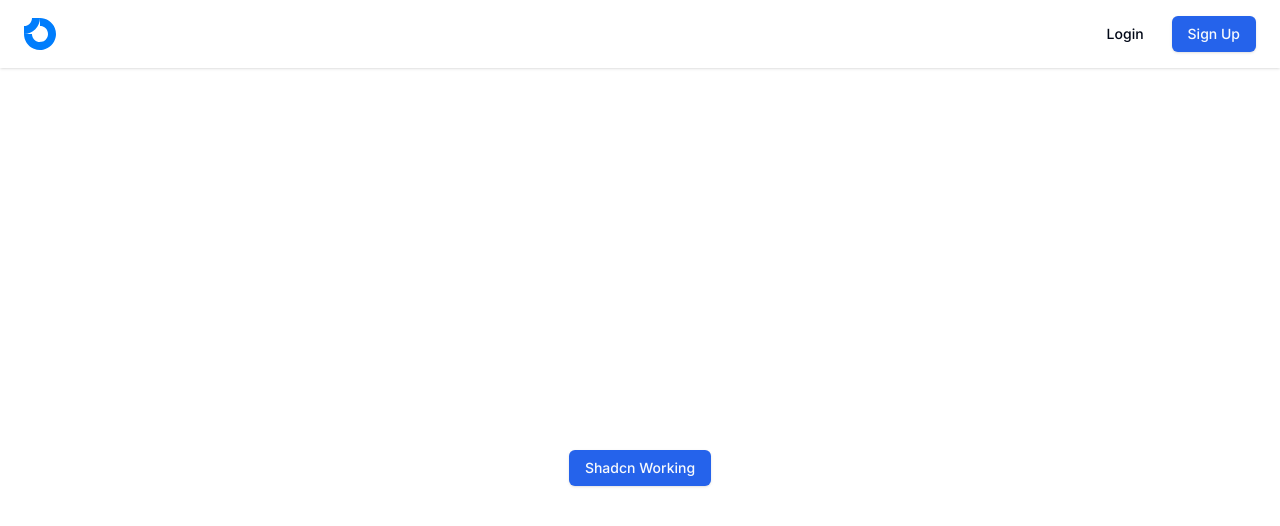
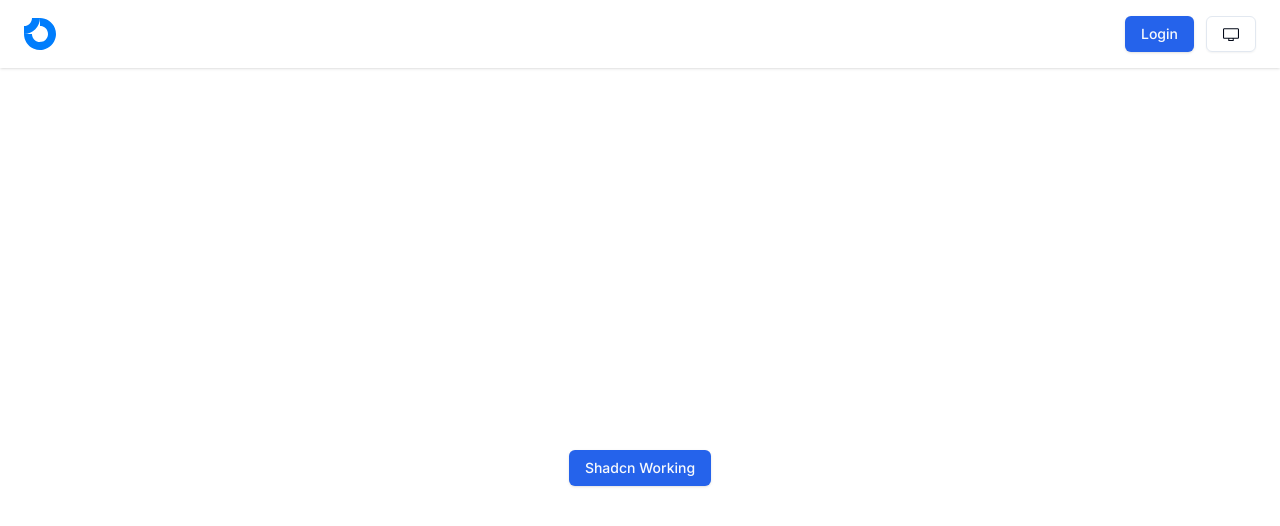
Before and after one commit to Elalfy74/hotel-booking, a Next.js app: page / in a window 1280 px wide. Shown: the top 526 px of the page. Built offline with nearby package versions, Linux system fonts and the light colour scheme.

Commit message:
Add NextTopLoader and ThemeProvider to RootLayout

```diff
--- a/src/app/layout.tsx
+++ b/src/app/layout.tsx
@@ -2,8 +2,10 @@ import './globals.css';
 
 import type { Metadata } from 'next';
 import { Inter as FontSans } from 'next/font/google';
+import NextTopLoader from 'nextjs-toploader';
 
 import { Header } from '@/components/layouts/header';
+import { ThemeProvider } from '@/components/providers/theme-provider';
 import { cn } from '@/lib/utils';
 
 export const metadata: Metadata = {
@@ -18,10 +20,18 @@ const fontSans = FontSans({
 
 export default function RootLayout({ children }: { children: React.ReactNode }) {
   return (
-    <html lang='en'>
-      <body className={cn('min-h-screen bg-background font-sans antialiased', fontSans.variable)}>
-        <Header />
-        {children}
+    <html lang="en">
+      <body className={cn('min-h-screen font-sans antialiased', fontSans.variable)}>
+        <ThemeProvider
+          attribute="class"
+          defaultTheme="system"
+          enableSystem
+          disableTransitionOnChange
+        >
+          <NextTopLoader />
+          <Header />
+          {children}
+        </ThemeProvider>
       </body>
     </html>
   );
--- a/src/components/auth/login/login-modal.tsx
+++ b/src/components/auth/login/login-modal.tsx
@@ -5,7 +5,7 @@ import { AuthModal } from '../shared/auth.modal';
 export const LoginModal = () => {
   return (
     <AuthModal contentKey="login">
-      <Button variant="ghost">Login</Button>
+      <Button>Login</Button>
     </AuthModal>
   );
 };
--- a/src/components/layouts/header.tsx
+++ b/src/components/layouts/header.tsx
@@ -1,7 +1,7 @@
 import Link from 'next/link';
 
 import { LoginModal } from '../auth/login/login-modal';
-import { SignUpModal } from '../auth/sign-up/sign-up-modal';
+import { ThemeSwitcher } from '../theme-switcher';
 import { Logo } from '../ui/logo';
 
 export const Header = () => {
@@ -12,9 +12,9 @@ export const Header = () => {
           <Logo className="h-8 w-8" />
         </Link>
       </h2>
-      <div className="space-x-3">
+      <div className="flex space-x-3">
         <LoginModal />
-        <SignUpModal />
+        <ThemeSwitcher />
       </div>
     </header>
   );
```
